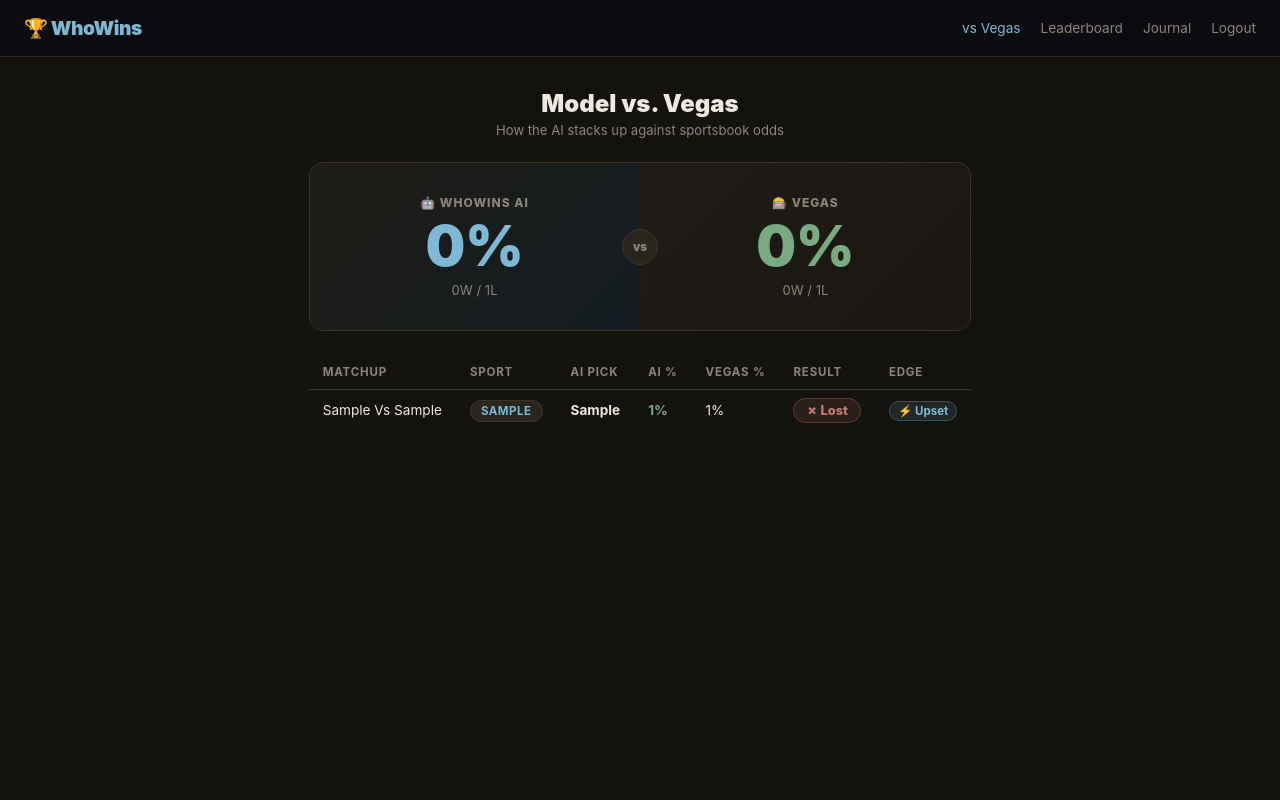
After one commit to Oidas1/whowins, a Flask app: page /vs-vegas in a window 1280 px wide. The commit adds this page. Run offline with Flask 3, Linux system fonts and the light colour scheme; a user stored in the database is signed in; tables that the repository leaves empty hold one stand-in row (values such as "Sample post").

Commit message:
Add live odds, upset alerts, Model vs Vegas, streak badges, IG Stories share

```diff
--- a/app.py
+++ b/app.py
@@ -31,6 +31,7 @@ db = SQLAlchemy(app)
 
 ANTHROPIC_API_KEY = os.environ.get('ANTHROPIC_API_KEY', '')
 TAVILY_API_KEY    = os.environ.get('TAVILY_API_KEY', '')
+ODDS_API_KEY      = os.environ.get('ODDS_API_KEY', '')
 ADMIN_KEY         = os.environ.get('ADMIN_KEY', 'adminkey123')
 RENDER_API_KEY    = os.environ.get('RENDER_API_KEY', '')
 RENDER_SERVICE_ID = os.environ.get('RENDER_SERVICE_ID', '')
@@ -57,8 +58,11 @@ class Query(db.Model):
     winner       = db.Column(db.String(100))
     confidence   = db.Column(db.String(20))
     analysis     = db.Column(db.Text)
-    outcome      = db.Column(db.String(10), default='pending')  # pending / win / loss
-    created_at   = db.Column(db.DateTime, default=datetime.utcnow)
+    outcome        = db.Column(db.String(10), default='pending')  # pending / win / loss
+    a_odds_pct     = db.Column(db.Float, nullable=True)   # Vegas implied % for comp_a
+    b_odds_pct     = db.Column(db.Float, nullable=True)   # Vegas implied % for comp_b
+    is_upset_alert = db.Column(db.Boolean, default=False)
+    created_at     = db.Column(db.DateTime, default=datetime.utcnow)
 
 with app.app_context():
     try:
@@ -233,18 +237,36 @@ def journal_save():
     analysis_text = data.get('analysis', '')
     winner, confidence = parse_winner(analysis_text)
 
+    a_odds_pct = data.get('a_odds_pct')
+    b_odds_pct = data.get('b_odds_pct')
+
+    # Detect upset alert: AI picks winner with 55%+ but Vegas only gives them ≤40%
+    is_upset = False
+    if a_odds_pct is not None and b_odds_pct is not None and winner:
+        comp1 = data.get('comp1', '')
+        ai_a_pct = int((data.get('a_pct') or 50))
+        vegas_a_pct = float(a_odds_pct)
+        winner_is_a = winner.lower().startswith(comp1.split()[0].lower()) if comp1 else False
+        if winner_is_a and ai_a_pct >= 55 and vegas_a_pct <= 40:
+            is_upset = True
+        elif not winner_is_a and (100 - ai_a_pct) >= 55 and (100 - vegas_a_pct) <= 40:
+            is_upset = True
+
     entry = Query(
-        user_uid     = get_user_uid(),
-        sport        = data.get('sport', '')[:100],
-        competitor_a = data.get('comp1', '')[:100],
-        competitor_b = data.get('comp2', '')[:100],
-        winner       = winner,
-        confidence   = confidence,
-        analysis     = analysis_text[:8000],
+        user_uid       = get_user_uid(),
+        sport          = data.get('sport', '')[:100],
+        competitor_a   = data.get('comp1', '')[:100],
+        competitor_b   = data.get('comp2', '')[:100],
+        winner         = winner,
+        confidence     = confidence,
+        analysis       = analysis_text[:8000],
+        a_odds_pct     = float(a_odds_pct) if a_odds_pct is not None else None,
+        b_odds_pct     = float(b_odds_pct) if b_odds_pct is not None else None,
+        is_upset_alert = is_upset,
     )
     db.session.add(entry)
     db.session.commit()
-    return jsonify({'ok': True})
+    return jsonify({'ok': True, 'upset_alert': is_upset})
 
 @app.route('/journal/outcome/<int:entry_id>', methods=['POST'])
 def journal_outcome(entry_id):
@@ -406,6 +428,89 @@ def build_prompt(sport, comp1, comp2, context):
         context_block=context_block
     )
 
+# ── Odds API ──────────────────────────────────────────────────────────────────
+
+SPORT_KEY_MAP = {
+    'nba':'basketball_nba','basketball':'basketball_nba',
+    'nfl':'americanfootball_nfl','football':'americanfootball_nfl',
+    'mlb':'baseball_mlb','baseball':'baseball_mlb',
+    'nhl':'icehockey_nhl','hockey':'icehockey_nhl',
+    'mma':'mma_mixed_martial_arts','ufc':'mma_mixed_martial_arts',
+    'boxing':'boxing_boxing',
+    'mls':'soccer_usa_mls','soccer':'soccer_usa_mls',
+    'wnba':'basketball_wnba',
+    'ncaa basketball':'basketball_ncaab','college basketball':'basketball_ncaab',
+    'college football':'americanfootball_ncaaf',
+    'tennis':'tennis_atp_french_open',
+    'golf':'golf_pga_championship',
+}
+
+def american_to_pct(odds):
+    odds = float(odds)
+    if odds > 0:
+        return round(100 / (odds + 100) * 100, 1)
+    else:
+        return round(abs(odds) / (abs(odds) + 100) * 100, 1)
+
+def name_match(api_name, user_name):
+    a = api_name.lower().strip()
+    u = user_name.lower().strip()
+    return (u in a or a in u or
+            u.split()[-1] in a or a.split()[-1] in u)
+
+def fetch_odds(sport, comp1, comp2):
+    if not ODDS_API_KEY:
+        return None
+    sport_key = SPORT_KEY_MAP.get(sport.lower().strip(), sport.lower().replace(' ','_'))
+    try:
+        url = (f"https://api.the-odds-api.com/v4/sports/{sport_key}/odds/"
+               f"?apiKey={ODDS_API_KEY}&regions=us&markets=h2h&oddsFormat=american")
+        req = urllib.request.Request(url, headers={'User-Agent': 'Mozilla/5.0'})
+        res = urllib.request.urlopen(req, timeout=8)
+        events = json.loads(res.read())
+    except Exception:
+        return None
+
+    for ev in events:
+        teams = [ev.get('home_team',''), ev.get('away_team','')]
+        if not (any(name_match(t, comp1) for t in teams) and
+                any(name_match(t, comp2) for t in teams)):
+            continue
+        # Collect odds across bookmakers
+        a_prices, b_prices = [], []
+        for bk in ev.get('bookmakers', [])[:5]:
+            for mkt in bk.get('markets', []):
+                if mkt.get('key') != 'h2h':
+                    continue
+                for outcome in mkt.get('outcomes', []):
+                    nm = outcome.get('name', '')
+                    pr = outcome.get('price', 0)
+                    if name_match(nm, comp1):
+                        a_prices.append(pr)
+                    elif name_match(nm, comp2):
+                        b_prices.append(pr)
+        if a_prices and b_prices:
+            a_pct = american_to_pct(sum(a_prices)/len(a_prices))
+            b_pct = american_to_pct(sum(b_prices)/len(b_prices))
+            # Normalize to 100%
+            total = a_pct + b_pct
+            a_pct = round(a_pct / total * 100, 1)
+            b_pct = round(b_pct / total * 100, 1)
+            return {'a_pct': a_pct, 'b_pct': b_pct, 'found': True}
+    return None
+
+@app.route('/api/odds')
+def api_odds():
+    if not is_authed():
+        return jsonify({'error': 'Unauthorized'}), 401
+    sport = request.args.get('sport', '')
+    comp1 = request.args.get('comp1', '')
+    comp2 = request.args.get('comp2', '')
+    result = fetch_odds(sport, comp1, comp2)
+    if result:
+        return jsonify(result)
+    return jsonify({'found': False})
+
 # ── Leaderboard ───────────────────────────────────────────────────────────────
 
 @app.route('/leaderboard')
@@ -418,23 +523,74 @@ def leaderboard():
     board = []
     for u in users:
         queries = Query.query.filter_by(user_uid=u.user_uid).all()
-        wins    = sum(1 for q in queries if q.outcome == 'win')
-        losses  = sum(1 for q in queries if q.outcome == 'loss')
+        settled_qs = sorted(
+            [q for q in queries if q.outcome in ('win','loss')],
+            key=lambda q: q.created_at
+        )
+        wins    = sum(1 for q in settled_qs if q.outcome == 'win')
+        losses  = len(settled_qs) - wins
         settled = wins + losses
         if settled < MIN_SETTLED:
             continue
         hit_rate = round((wins / settled) * 100)
+
+        # Current win streak (count consecutive wins from most recent)
+        streak = 0
+        for q in reversed(settled_qs):
+            if q.outcome == 'win':
+                streak += 1
+            else:
+                break
+        streak_badge = ''
+        if streak >= 10: streak_badge = '👑'
+        elif streak >= 5: streak_badge = '💀'
+        elif streak >= 3: streak_badge = '🔥'
+
         board.append({
-            'name':     get_display_name(u.user_uid),
-            'hit_rate': hit_rate,
-            'wins':     wins,
-            'losses':   losses,
-            'total':    len(queries),
-            'is_me':    u.user_uid == get_user_uid(),
+            'name':         get_display_name(u.user_uid),
+            'hit_rate':     hit_rate,
+            'wins':         wins,
+            'losses':       losses,
+            'total':        len(queries),
+            'streak':       streak,
+            'streak_badge': streak_badge,
+            'is_me':        u.user_uid == get_user_uid(),
         })
 
     board.sort(key=lambda x: (-x['hit_rate'], -x['wins']))
     return render_template('leaderboard.html', board=board)
+
+# ── Model vs. Vegas ───────────────────────────────────────────────────────────
+
+@app.route('/vs-vegas')
+def vs_vegas():
+    if not is_authed():
+        return redirect(url_for('login'))
+
+    picks = (Query.query
+             .filter(Query.outcome != 'pending')
+             .filter(Query.a_odds_pct != None)
+             .order_by(Query.created_at.desc())
+             .all())
+
+    total = len(picks)
+    ai_correct = sum(1 for p in picks if p.outcome == 'win')
+    vegas_correct = 0
+    for p in picks:
+        # Vegas favorite = whichever side has higher implied %
+        vegas_picked_a = (p.a_odds_pct or 0) >= (p.b_odds_pct or 0)
+        actual_win_a = p.outcome == 'win'
+        if vegas_picked_a == actual_win_a:
+            vegas_correct += 1
+
+    ai_rate    = round(ai_correct / total * 100) if total else None
+    vegas_rate = round(vegas_correct / total * 100) if total else None
+
+    return render_template('vs_vegas.html',
+        picks=picks, total=total,
+        ai_rate=ai_rate, vegas_rate=vegas_rate,
+        ai_correct=ai_correct, vegas_correct=vegas_correct
+    )
 
 # ── Trending + Accuracy API ───────────────────────────────────────────────────
 
--- a/static/css/style.css
+++ b/static/css/style.css
@@ -607,6 +607,189 @@ button[type="submit"]:disabled { opacity: 0.5; cursor: default; }
 }
 .event-matchup span { color: var(--muted); font-weight: 400; margin: 0 4px; }
 
+/* ── Odds card ───────────────────────────────────── */
+.odds-card {
+  background: var(--surface);
+  border: 1px solid var(--border);
+  border-radius: var(--radius);
+  padding: 18px 20px;
+  display: flex;
+  flex-direction: column;
+  gap: 14px;
+  animation: fadeUp 0.4s ease;
+}
+
+.odds-upset {
+  border-color: rgba(126,184,212,0.5);
+  background: linear-gradient(135deg, var(--surface), #141c22);
+}
+
+.upset-alert {
+  font-size: 0.82rem;
+  font-weight: 800;
+  color: var(--accent);
+  background: rgba(126,184,212,0.12);
+  border: 1px solid rgba(126,184,212,0.3);
+  border-radius: 8px;
+  padding: 8px 14px;
+  text-align: center;
+  letter-spacing: 0.3px;
+}
+
+.odds-header {
+  display: flex;
+  align-items: center;
+  justify-content: space-between;
+}
+
+.odds-label {
+  font-size: 0.72rem;
+  font-weight: 800;
+  letter-spacing: 1px;
+  text-transform: uppercase;
+  color: var(--muted);
+}
+
+.odds-sub { font-size: 0.72rem; color: var(--border); }
+
+.odds-row {
+  display: grid;
+  grid-template-columns: 1fr 1fr;
+  gap: 12px;
+}
+
+.odds-col { display: flex; flex-direction: column; gap: 4px; }
+
+.odds-name {
+  font-size: 0.82rem;
+  font-weight: 700;
+  color: var(--text);
+  text-transform: capitalize;
+}
+
+.odds-compare {
+  display: flex;
+  align-items: center;
+  gap: 8px;
+  flex-wrap: wrap;
+}
+
+.odds-ai  { font-size: 1rem; font-weight: 900; color: var(--accent); }
+.odds-veg { font-size: 1rem; font-weight: 900; color: var(--muted); }
+.odds-sep { color: var(--border); }
+.odds-tag {
+  font-size: 0.6rem;
+  font-weight: 700;
+  letter-spacing: 0.5px;
+  text-transform: uppercase;
+  color: inherit;
+  opacity: 0.65;
+  margin-left: 2px;
+}
+
+/* ── Upset badge (table) ─────────────────────────── */
+.upset-badge {
+  font-size: 0.72rem;
+  font-weight: 700;
+  padding: 2px 8px;
+  border-radius: 50px;
+  background: rgba(126,184,212,0.12);
+  color: var(--accent);
+  border: 1px solid rgba(126,184,212,0.3);
+}
+
+/* ── Streak badge ────────────────────────────────── */
+.streak-badge { font-size: 1rem; }
+
+/* ── Model vs Vegas page ─────────────────────────── */
+.vv-wrap {
+  max-width: 780px;
+  margin: 0 auto;
+  display: flex;
+  flex-direction: column;
+  gap: 24px;
+}
+
+.vv-header { text-align: center; }
+
+.vv-scoreboard {
+  display: flex;
+  align-items: center;
+  gap: 0;
+  background: var(--surface);
+  border: 1px solid var(--border);
+  border-radius: var(--radius);
+  overflow: hidden;
+}
+
+.vv-side {
+  flex: 1;
+  padding: 32px 24px;
+  text-align: center;
+  display: flex;
+  flex-direction: column;
+  gap: 8px;
+}
+
+.vv-ai    { background: linear-gradient(135deg, var(--surface), #141c22); }
+.vv-vegas { background: linear-gradient(135deg, var(--surface), #1a1612); }
+
+.vv-label {
+  font-size: 0.75rem;
+  font-weight: 800;
+  letter-spacing: 1px;
+  text-transform: uppercase;
+  color: var(--muted);
+}
+
+.vv-big-pct {
+  font-size: 3.5rem;
+  font-weight: 900;
+  color: var(--accent);
+  line-height: 1;
+}
+.vv-vegas .vv-big-pct { color: var(--green); }
+
+.vv-record { font-size: 0.82rem; color: var(--muted); }
+
+.vv-divider {
+  width: 1px;
+  background: var(--border);
+  display: flex;
+  align-items: center;
+  justify-content: center;
+  position: relative;
+  flex-shrink: 0;
+}
+
+.vv-vs {
+  background: var(--surface2);
+  border: 1px solid var(--border);
+  border-radius: 50%;
+  width: 36px; height: 36px;
+  display: flex;
+  align-items: center;
+  justify-content: center;
+  font-size: 0.72rem;
+  font-weight: 900;
+  color: var(--muted);
+  position: absolute;
+}
+
+.vv-verdict {
+  text-align: center;
+  padding: 14px 20px;
+  border-radius: var(--radius);
+  font-size: 0.92rem;
+  font-weight: 700;
+}
+
+.vv-win  { background: rgba(122,170,130,0.12); color: var(--green); border: 1px solid rgba(122,170,130,0.3); }
+.vv-loss { background: rgba(196,122,114,0.1);  color: var(--red);   border: 1px solid rgba(196,122,114,0.25); }
+.vv-tie  { background: rgba(126,184,212,0.1);  color: var(--accent); border: 1px solid rgba(126,184,212,0.25); }
+
+.vv-table-wrap { overflow-x: auto; }
+
 /* ── Share preview ───────────────────────────────── */
 .share-preview {
   background: var(--surface);
--- a/templates/index.html
+++ b/templates/index.html
@@ -11,6 +11,7 @@
 <header>
   <a href="/" class="logo">🏆 WhoWins</a>
   <nav class="header-nav">
+    <a href="/vs-vegas" class="nav-link">vs Vegas</a>
     <a href="/leaderboard" class="nav-link">Leaderboard</a>
     <a href="/journal" class="nav-link">Journal</a>
     <a href="/logout" class="nav-link">Logout</a>
--- a/templates/leaderboard.html
+++ b/templates/leaderboard.html
@@ -10,6 +10,7 @@
 <header>
   <a href="/" class="logo">🏆 WhoWins</a>
   <nav class="header-nav">
+    <a href="/vs-vegas" class="nav-link">vs Vegas</a>
     <a href="/leaderboard" class="nav-link active">Leaderboard</a>
     <a href="/journal" class="nav-link">Journal</a>
     <a href="/logout" class="nav-link">Logout</a>
@@ -35,6 +36,7 @@
         </div>
         <div class="lb-name">
           {{ u.name }}
+          {% if u.streak_badge %}<span class="streak-badge" title="{{ u.streak }} win streak">{{ u.streak_badge }}</span>{% endif %}
           {% if u.is_me %}<span class="lb-you">you</span>{% endif %}
         </div>
         <div class="lb-bar-wrap">
--- /dev/null
+++ b/templates/vs_vegas.html
@@ -0,0 +1,125 @@
+<!DOCTYPE html>
+<html lang="en">
+<head>
+  <meta charset="UTF-8">
+  <meta name="viewport" content="width=device-width, initial-scale=1.0">
+  <title>WhoWins — Model vs. Vegas</title>
+  <link rel="stylesheet" href="/static/css/style.css">
+</head>
+<body>
+<header>
+  <a href="/" class="logo">🏆 WhoWins</a>
+  <nav class="header-nav">
+    <a href="/vs-vegas" class="nav-link active">vs Vegas</a>
+    <a href="/leaderboard" class="nav-link">Leaderboard</a>
+    <a href="/journal" class="nav-link">Journal</a>
+    <a href="/logout" class="nav-link">Logout</a>
+  </nav>
+</header>
+
+<main>
+  <div class="vv-wrap">
+
+    <div class="vv-header">
+      <h1 class="lb-title">Model vs. Vegas</h1>
+      <p class="lb-sub">How the AI stacks up against sportsbook odds</p>
+    </div>
+
+    {% if total %}
+    <div class="vv-scoreboard">
+      <div class="vv-side vv-ai">
+        <div class="vv-label">🤖 WhoWins AI</div>
+        <div class="vv-big-pct">{{ ai_rate }}%</div>
+        <div class="vv-record">{{ ai_correct }}W / {{ total - ai_correct }}L</div>
+      </div>
+      <div class="vv-divider">
+        <div class="vv-vs">vs</div>
+      </div>
+      <div class="vv-side vv-vegas">
+        <div class="vv-label">🎰 Vegas</div>
+        <div class="vv-big-pct">{{ vegas_rate }}%</div>
+        <div class="vv-record">{{ vegas_correct }}W / {{ total - vegas_correct }}L</div>
+      </div>
+    </div>
+
+    {% if ai_rate and vegas_rate %}
+    <div class="vv-verdict {% if ai_rate > vegas_rate %}vv-win{% elif ai_rate < vegas_rate %}vv-loss{% else %}vv-tie{% endif %}">
+      {% if ai_rate > vegas_rate %}
+        🏆 The Model is beating Vegas by {{ ai_rate - vegas_rate }} points
+      {% elif ai_rate < vegas_rate %}
+        📊 Vegas leads by {{ vegas_rate - ai_rate }} points — keep tracking
+      {% else %}
+        ⚖️ Dead even with Vegas
+      {% endif %}
+    </div>
+    {% endif %}
+
+    <div class="vv-table-wrap">
+      <table class="admin-table">
+        <thead>
+          <tr>
+            <th>Matchup</th>
+            <th>Sport</th>
+            <th>AI Pick</th>
+            <th>AI %</th>
+            <th>Vegas %</th>
+            <th>Result</th>
+            <th>Edge</th>
+          </tr>
+        </thead>
+        <tbody>
+          {% for p in picks %}
+          {% set ai_pct = p.a_odds_pct %}
+          {% set veg_pct = p.a_odds_pct %}
+          <tr>
+            <td style="text-transform:capitalize">{{ p.competitor_a }} vs {{ p.competitor_b }}</td>
+            <td><span class="sport-tag">{{ p.sport }}</span></td>
+            <td style="text-transform:capitalize;font-weight:700">{{ p.winner or '—' }}</td>
+            <td>
+              {% if p.a_odds_pct %}
+                {% if p.winner and p.competitor_a and p.winner.lower() in p.competitor_a.lower() %}
+                  <span class="win-cell">{{ p.a_odds_pct|round|int }}%</span>
+                {% else %}
+                  {{ (100 - p.a_odds_pct)|round|int }}%
+                {% endif %}
+              {% else %}—{% endif %}
+            </td>
+            <td>
+              {% if p.a_odds_pct %}
+                {% if p.winner and p.competitor_a and p.winner.lower() in p.competitor_a.lower() %}
+                  {{ p.a_odds_pct|round|int }}%
+                {% else %}
+                  {{ (100 - p.a_odds_pct)|round|int }}%
+                {% endif %}
+              {% else %}—{% endif %}
+            </td>
+            <td>
+              {% if p.outcome == 'win' %}
+                <span class="outcome-badge outcome-win">✓ Won</span>
+              {% else %}
+                <span class="outcome-badge outcome-loss">✗ Lost</span>
+              {% endif %}
+            </td>
+            <td>
+              {% if p.is_upset_alert %}
+                <span class="upset-badge">⚡ Upset</span>
+              {% else %}—{% endif %}
+            </td>
+          </tr>
+          {% endfor %}
+        </tbody>
+      </table>
+    </div>
+
+    {% else %}
+    <div class="empty-journal">
+      <p>📊 No settled predictions with odds data yet.</p>
+      <p style="font-size:0.85rem;">Run a prediction, add your Odds API key, then mark the result in your journal.</p>
+      <a href="/" class="btn-new">Run a prediction →</a>
+    </div>
+    {% endif %}
+
+  </div>
+</main>
+</body>
+</html>
```
Also changed, not shown: static/js/app.js (+87 -4 lines).
